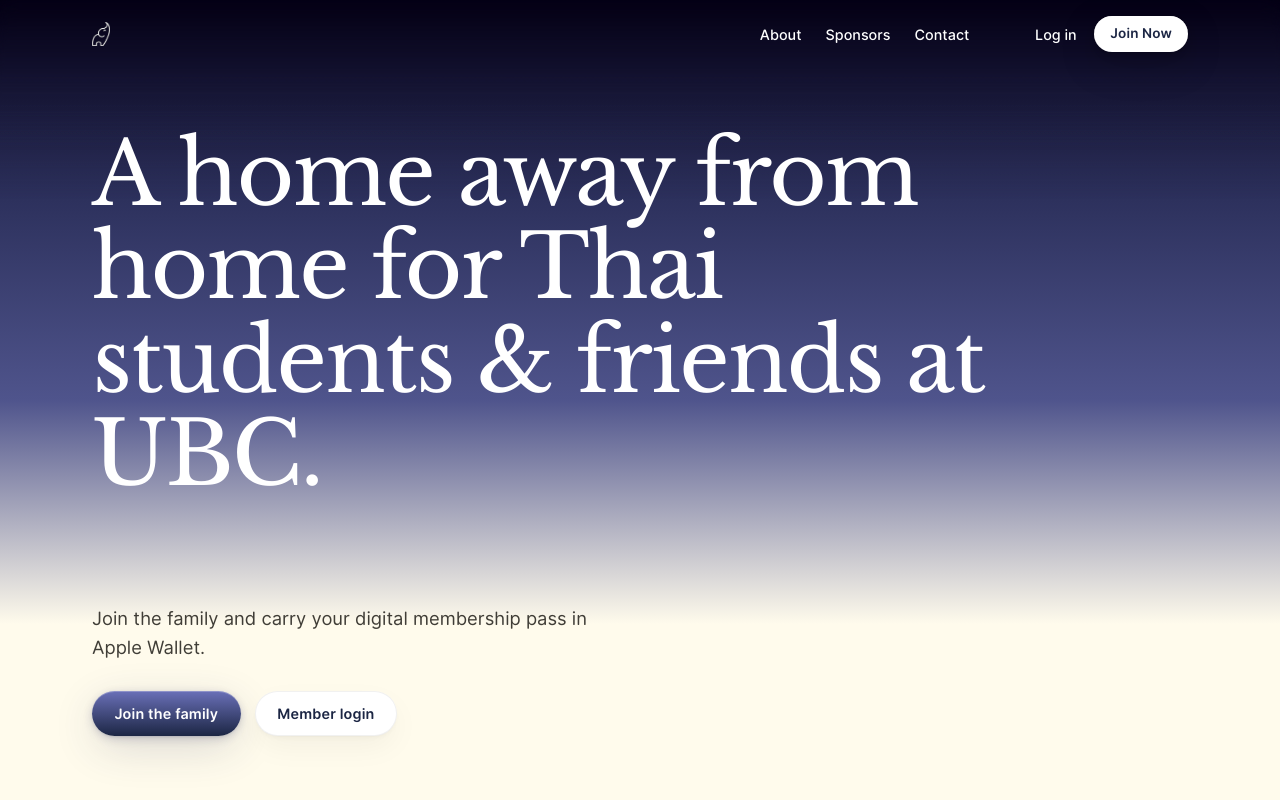
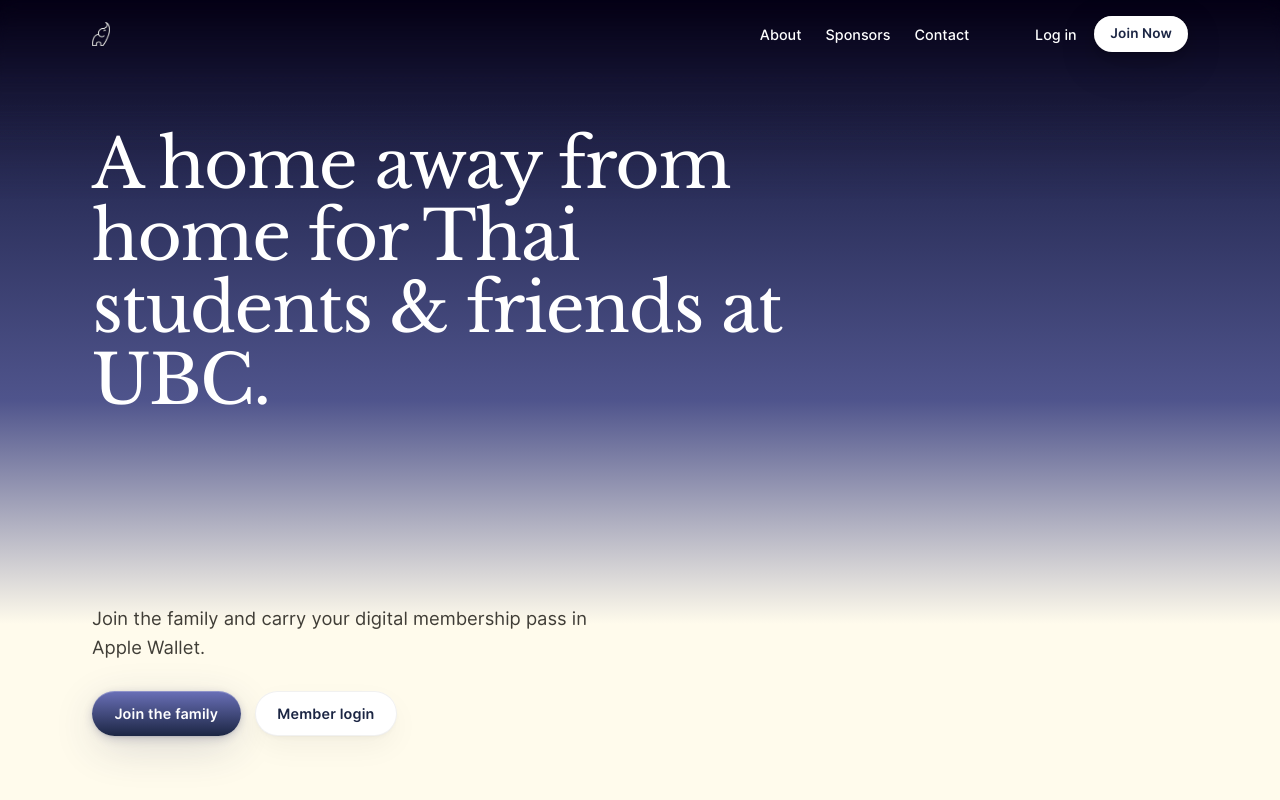
Before and after one commit to ubcthaiaiyara/website, a Next.js app: page / in a window 1280 px wide. Shown: the top 800 px of the page. Built offline with nearby package versions, Linux system fonts and the light colour scheme; no server answers.

Commit message:
style(hero): reduce desktop headline size

```diff
--- a/app/globals.css
+++ b/app/globals.css
@@ -574,7 +574,7 @@ body:has(.hero) .site-header:not(.is-scrolled):not(.is-open) .button:hover {
 }
 
 .hero h1 {
-    font-size: clamp(2.75rem, 7vw, 5.5rem);
+    font-size: clamp(2.5rem, 5.5vw, 4.25rem);
     max-width: 16ch;
     margin: 0;
     color: #fff;
```
